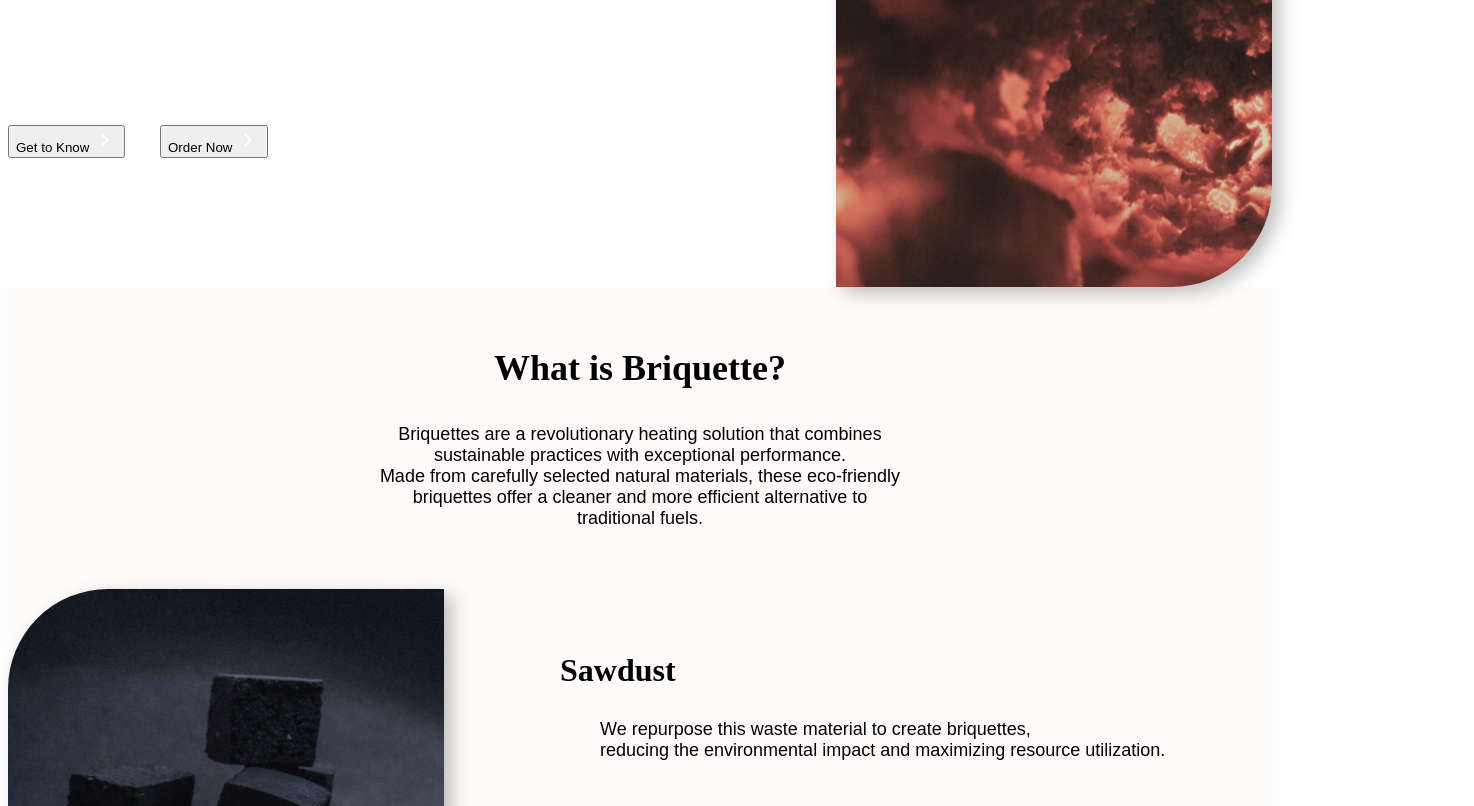
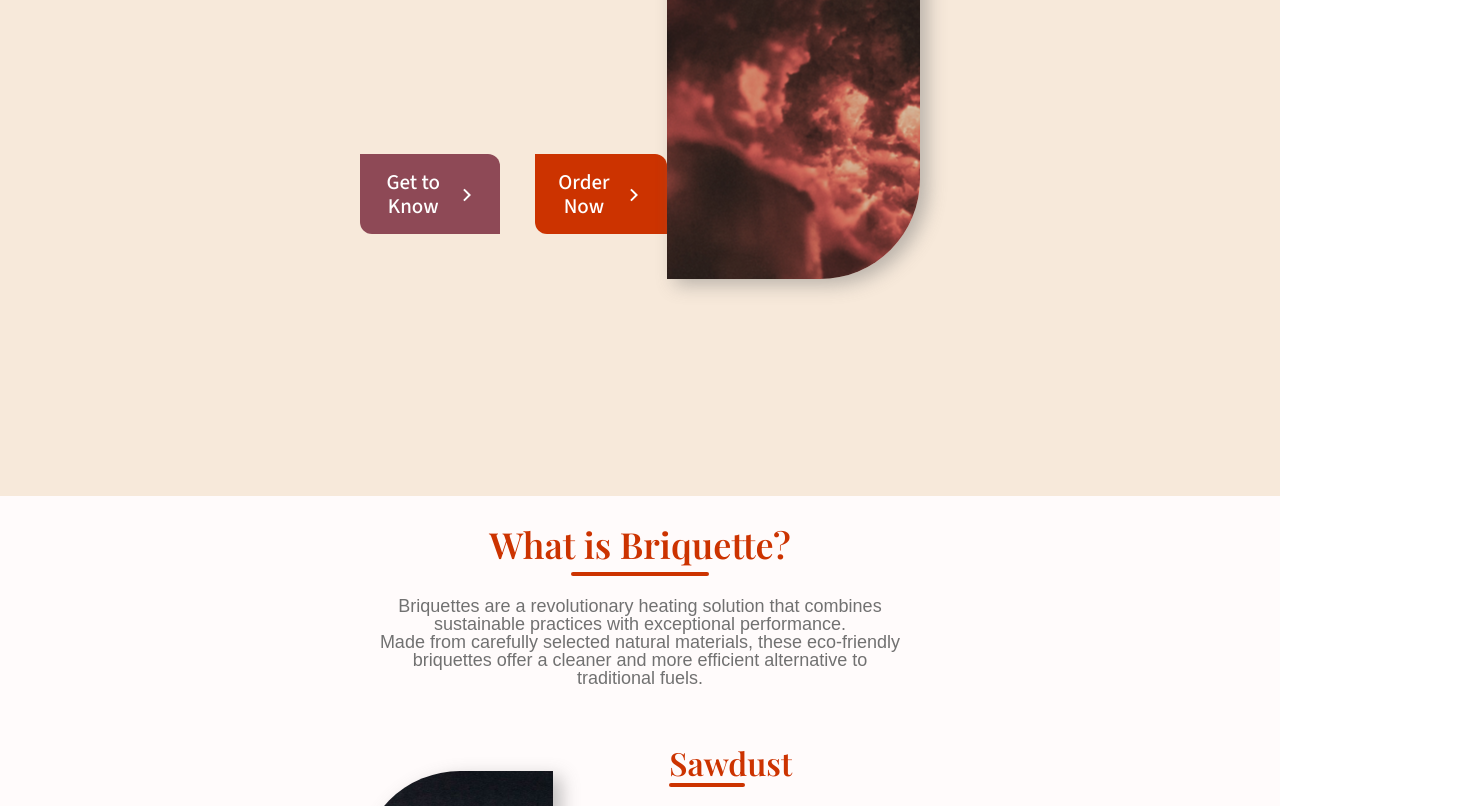
Before and after one commit to raihanM99/jo.e-charcoal, a plain HTML site: page index.html in a window 1280 px wide. Shown: the part 528-1334 px from the top of the page, 1474 px wide, since content can reach past the window. Drawn offline with Linux system fonts and the light colour scheme; a web font is replaced by a local one.

Commit message:
test change path css

```diff
--- a/assets/stylesheets/style.css
+++ b/assets/stylesheets/style.css
@@ -1,8 +1,8 @@
-@import url("./assets/stylesheets/_reset.css");
-@import url("./assets/stylesheets/_normalize.css");
-@import url("./assets/stylesheets/_root.css");
-@import url("./assets/stylesheets/_font.css");
-@import url("./assets/stylesheets/_global.css");
+@import url("./_reset.css");
+@import url("./_normalize.css");
+@import url("./_root.css");
+@import url("./_font.css");
+@import url("./_global.css");
 @import url("./styles/index.css");
 @import url("./breakpoints/index.css");
 
```
